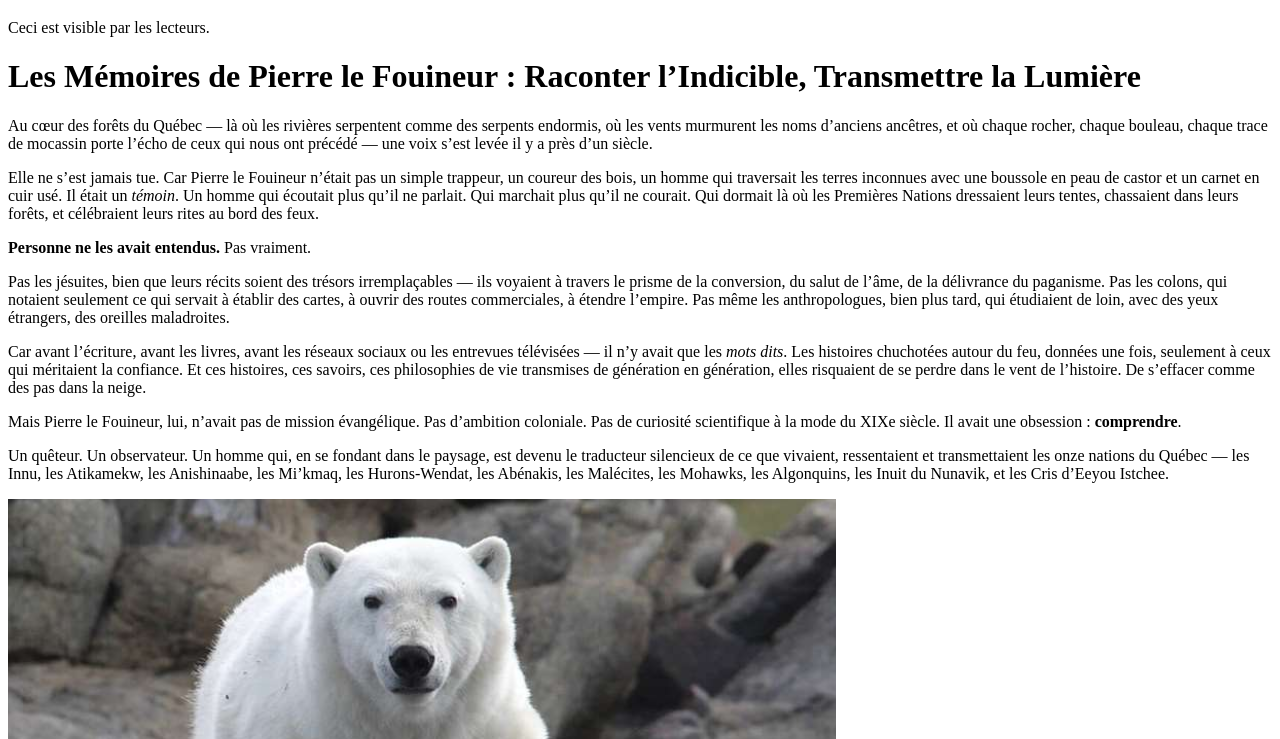
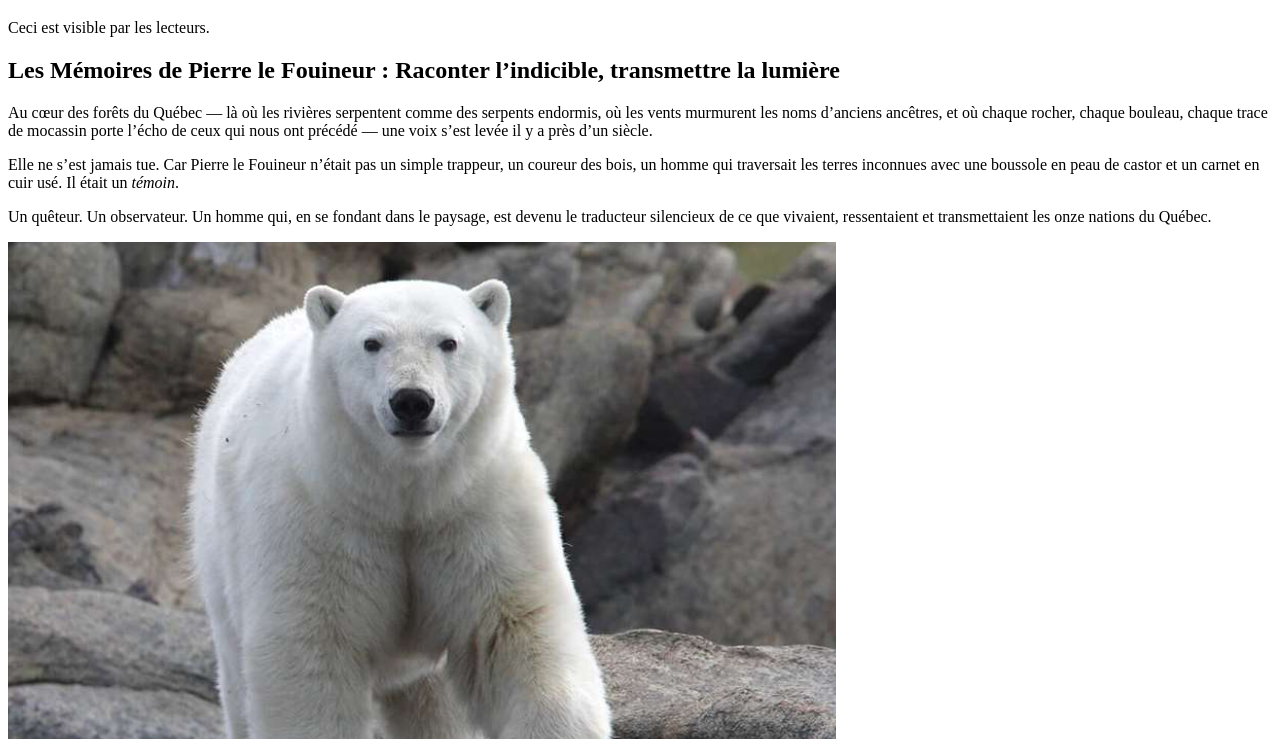
Before and after one commit to socrate83/LABO-Premieres-Nations, a plain HTML site: page Pierre memoire.html.html in a window 1280 px wide. Shown: the part 61-800 px from the top of the page. Drawn offline with Linux system fonts and the light colour scheme.

Commit message:
Refactor HTML for Pierre le Fouineur memoirs
Updated the HTML structure and improved the content formatting.

```diff
--- a/Pierre memoire.html.html
+++ b/Pierre memoire.html.html
@@ -2,27 +2,21 @@
 <html lang="fr">
 <head>
   <meta charset="UTF-8">
-    <title>Les recits de Pierre </title>
+  <meta name="viewport" content="width=device-width, initial-scale=1.0">
+  <title>Les recits de Pierre le Fouineur</title>
 </head>
 <body>
   <h1>Bienvenue dans le labo</h1>
   <p>Ceci est visible par les lecteurs.</p>
-</body>
-</html>
-<h1>Les Mémoires de Pierre le Fouineur : Raconter l’Indicible, Transmettre la Lumière</h1>
+
+  <h2>Les Mémoires de Pierre le Fouineur : Raconter l’indicible, transmettre la lumière</h2>
 
   <p>Au cœur des forêts du Québec — là où les rivières serpentent comme des serpents endormis, où les vents murmurent les noms d’anciens ancêtres, et où chaque rocher, chaque bouleau, chaque trace de mocassin porte l’écho de ceux qui nous ont précédé — une voix s’est levée il y a près d’un siècle.</p>
 
-<p>Elle ne s’est jamais tue. Car Pierre le Fouineur n’était pas un simple trappeur, un coureur des bois, un homme qui traversait les terres inconnues avec une boussole en peau de castor et un carnet en cuir usé. Il était un <em>témoin</em>. Un homme qui écoutait plus qu’il ne parlait. Qui marchait plus qu’il ne courait. Qui dormait là où les Premières Nations dressaient leurs tentes, chassaient dans leurs forêts, et célébraient leurs rites au bord des feux.</p>
+  <p>Elle ne s’est jamais tue. Car Pierre le Fouineur n’était pas un simple trappeur, un coureur des bois, un homme qui traversait les terres inconnues avec une boussole en peau de castor et un carnet en cuir usé. Il était un <em>témoin</em>.</p>
 
-<p><strong>Personne ne les avait entendus.</strong> Pas vraiment.</p>
+  <p>Un quêteur. Un observateur. Un homme qui, en se fondant dans le paysage, est devenu le traducteur silencieux de ce que vivaient, ressentaient et transmettaient les onze nations du Québec.</p>
 
-<p>Pas les jésuites, bien que leurs récits soient des trésors irremplaçables — ils voyaient à travers le prisme de la conversion, du salut de l’âme, de la délivrance du paganisme. Pas les colons, qui notaient seulement ce qui servait à établir des cartes, à ouvrir des routes commerciales, à étendre l’empire. Pas même les anthropologues, bien plus tard, qui étudiaient de loin, avec des yeux étrangers, des oreilles maladroites.</p>
-
-<p>Car avant l’écriture, avant les livres, avant les réseaux sociaux ou les entrevues télévisées — il n’y avait que les <em>mots dits</em>. Les histoires chuchotées autour du feu, données une fois, seulement à ceux qui méritaient la confiance. Et ces histoires, ces savoirs, ces philosophies de vie transmises de génération en génération, elles risquaient de se perdre dans le vent de l’histoire. De s’effacer comme des pas dans la neige.</p>
-
-<p>Mais Pierre le Fouineur, lui, n’avait pas de mission évangélique. Pas d’ambition coloniale. Pas de curiosité scientifique à la mode du XIXe siècle. Il avait une obsession : <strong>comprendre</strong>.</p>
-Un quêteur. Un observateur. Un homme qui, en se fondant dans le paysage, est devenu le traducteur silencieux de ce que vivaient, ressentaient et transmettaient les onze nations du Québec — les Innu, les Atikamekw, les Anishinaabe, les Mi’kmaq, les Hurons-Wendat, les Abénakis, les Malécites, les Mohawks, les Algonquins, les Inuit du Nunavik, et les Cris d’Eeyou Istchee.</p>
   <img src="Ours.png" alt="Ours polaire">
-  <title>#1 — Ours polaire</title>
+</body>
 </html>
```
Lines whose indentation alone changed are shown as unchanged.
